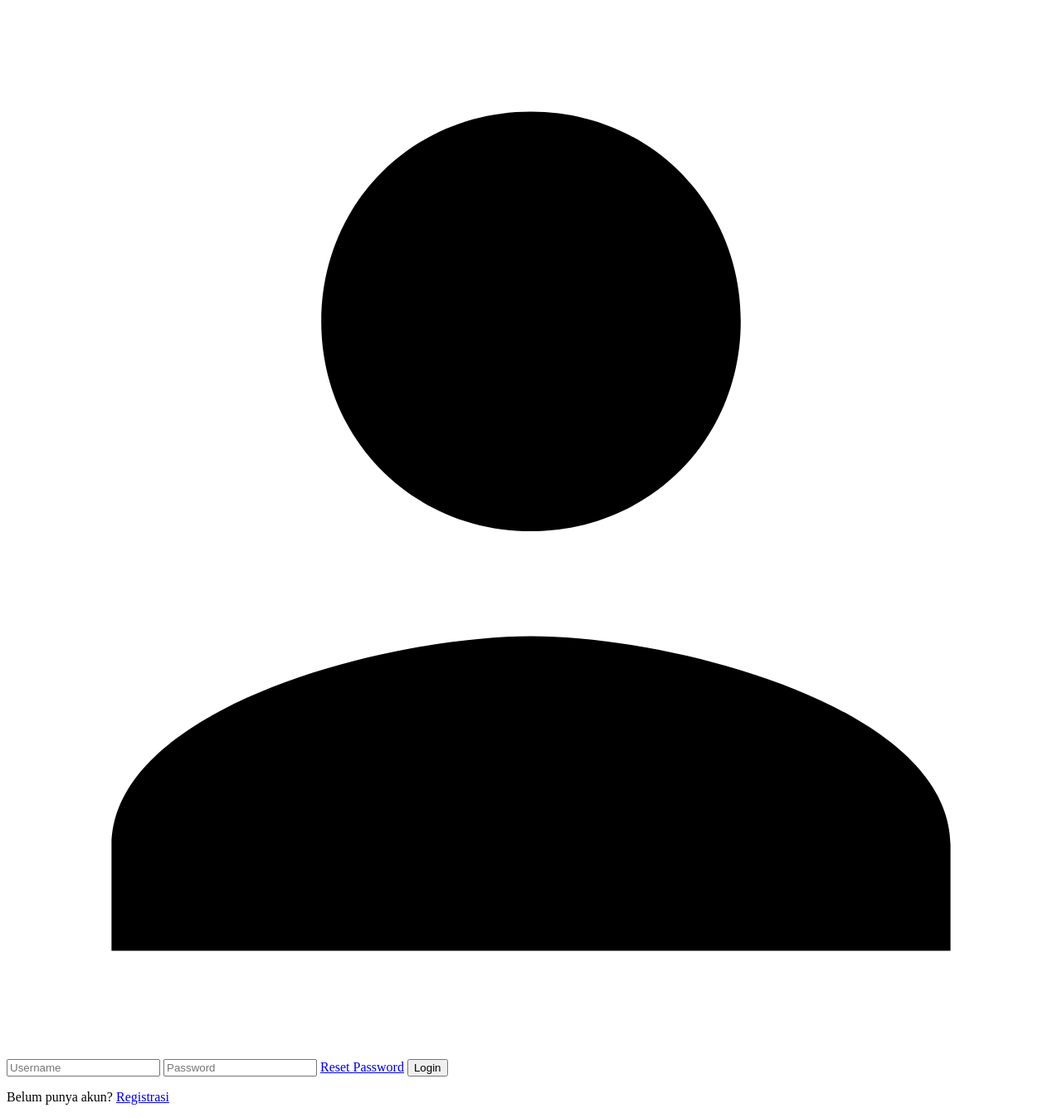
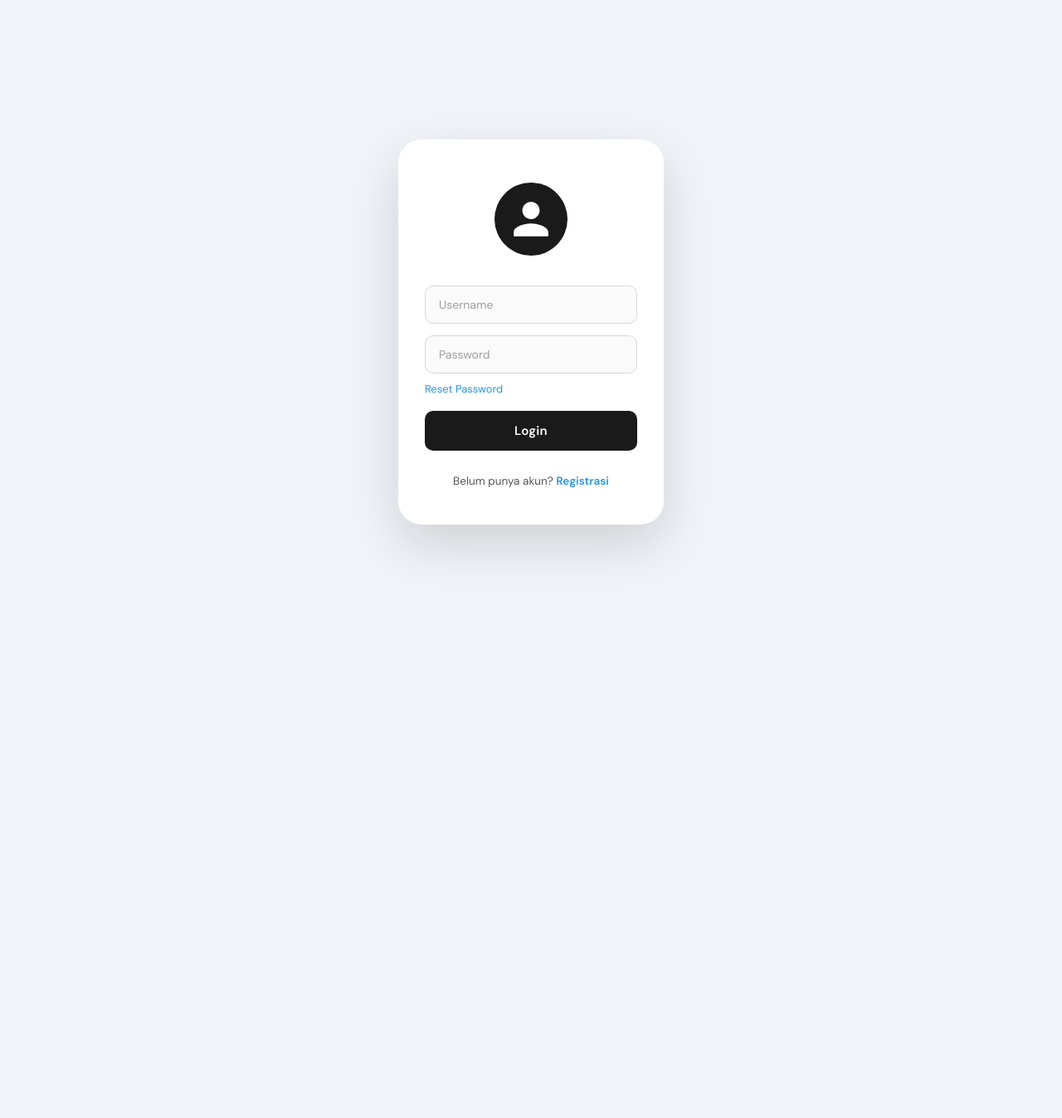
Before and after one commit to rsnorlatch/RKPL---Sistem-Manajemen-Perawatan-Lokomotif, a PHP site: page /front-end/login.php in a window 1280 px wide. Shown: the whole page at 83% size. After the commit the page ends 667 px from the top, so only its background shows below. Run offline with PHP 8.4, Linux system fonts and the light colour scheme.

Commit message:
Update login.php and login.css

```diff
--- a/front-end/login.php
+++ b/front-end/login.php
@@ -4,7 +4,7 @@
   <meta charset="UTF-8"/>
   <meta name="viewport" content="width=device-width, initial-scale=1.0"/>
   <title>Login – LMS PT KAI</title>
-  <link href="https://fonts.googleapis.com/css2?family=DM+Sans:wght@400;500;600&display=swap" rel="stylesheet"/>
+  <link rel="stylesheet" href="https://fonts.googleapis.com/css2?family=DM+Sans:wght@400;500;600&display=swap" />
   <link rel="stylesheet" href="/styling_feature/login.css"/>
 </head>
 <body>
--- a/front-end/sign_up.php
+++ b/front-end/sign_up.php
@@ -4,8 +4,7 @@
     <meta charset="UTF-8">
     <meta name="viewport" content="width=device-width, initial-scale=1.0">
     <title>Registrasi - LMS PT KAI </title>
-    <link rel="stylesheet" href="https://fonts.googleapis.com/css2?family=DM+Sans:wght@400;500;600&display=swap"
-    rel="stylesheet"/>
+    <link rel="stylesheet" href="https://fonts.googleapis.com/css2?family=DM+Sans:wght@400;500;600&display=swap"/>
     <link rel="stylesheet" href="../styling_feature/sign_up.css"/>
 </head>
 <body>
--- a/styling_feature/login.css
+++ b/styling_feature/login.css
@@ -0,0 +1,144 @@
+*, *::before, *::after { box-sizing: border-box; margin: 0; padding: 0; }
+:root {
+  --blue:     #2196F3;
+  --dark:     #1a1a1a;
+  --gray:     #9e9e9e;
+  --border:   #d8d8d8;
+  --input-bg: #fafafa;
+}
+
+body {
+  font-family: 'DM Sans', sans-serif;
+  background: #f0f4f8;
+  min-height: 100vh;
+  display: flex;
+  align-items: center;
+  justify-content: center;
+}
+
+.shell {
+  width: min(320px, 100%);
+  background: #fff;
+  border-radius: clamp(0px, 4vw, 28px);
+  box-shadow: 0 24px 60px rgba(0,0,0,.14);
+  display: flex;
+  flex-direction: column;
+  align-items: center;
+  padding: 52px 32px 44px;
+  animation: fadeUp .5s ease both;
+}
+
+@keyframes fadeUp {
+  from { opacity: 0; transform: translateY(20px); }
+  to   { opacity: 1; transform: translateY(0); }
+}
+
+.avatar {
+  width: 88px; height: 88px;
+  border-radius: 50%;
+  background: var(--dark);
+  display: flex; align-items: center; justify-content: center;
+  margin-bottom: 36px;
+}
+.avatar svg { width: 52px; height: 52px; fill: #fff; }
+
+.form { width: 100%; display: flex; flex-direction: column; gap: 14px; }
+
+.form input {
+  width: 100%;
+  padding: 13px 40px 13px 16px;
+  border: 1.5px solid var(--border);
+  border-radius: 10px;
+  background: var(--input-bg);
+  font-family: inherit;
+  font-size: 14px;
+  color: var(--dark);
+  outline: none;
+  transition: border-color .2s, box-shadow .2s;
+}
+
+.form input::placeholder { color: var(--gray); }
+
+.form input:focus {
+  border-color: var(--blue);
+  box-shadow: 0 0 0 3px rgba(33,150,243,.12);
+  background: #fff;
+}
+
+.link-reset {
+  font-size: 13px; color: var(--blue);
+  text-decoration: none; margin-top: -4px;
+  transition: opacity .15s;
+}
+.link-reset:hover { opacity: .75; text-decoration: underline; }
+
+.msg {
+  padding: 10px 14px;
+  border-radius: 9px;
+  font-size: 13px;
+  font-weight: 500;
+}
+.msg.error   { background: #fdecea; color: #c62828; }
+.msg.success { background: #e8f5e9; color: #2e7d32; }
+
+.btn-login,
+.btn-daftar {
+  width: 100%;
+  padding: 14px;
+  background: var(--dark);
+  color: #fff;
+  border: none;
+  border-radius: 10px;
+  font-family: inherit;
+  font-size: 15px;
+  font-weight: 600;
+  cursor: pointer;
+  letter-spacing: .3px;
+  transition: background .2s, transform .1s;
+  margin-top: 4px;
+}
+.btn-login:hover,
+.btn-daftar:hover  { background: #333; }
+.btn-login:active,
+.btn-daftar:active { transform: scale(.98); }
+
+.register-row,
+.login-row {
+  margin-top: 28px;
+  font-size: 13.5px;
+  color: #555;
+  text-align: center;
+}
+
+.register-row a,
+.login-row a {
+  color: var(--blue);
+  font-weight: 600;
+  text-decoration: none;
+  transition: opacity .15s;
+}
+.register-row a:hover,
+.login-row a:hover { opacity: .75; text-decoration: underline; }
+
+/* ── Responsive: layar HP ── */
+@media (max-width: 400px) {
+  body { background: #fff; align-items: flex-start; padding: 0; }
+  .shell {
+    width: 100%;
+    min-height: 100svh;
+    border-radius: 0 !important;
+    box-shadow: none;
+    padding-top: 72px;
+    padding-bottom: 40px;
+  }
+}
+
+/* ── Form hint (reset password) ── */
+.form-hint {
+  font-size: 13.5px;
+  color: #666;
+  text-align: center;
+  margin-bottom: -4px;
+  line-height: 1.5;
+}
+.form-hint strong { color: #1a1a1a; }
```
